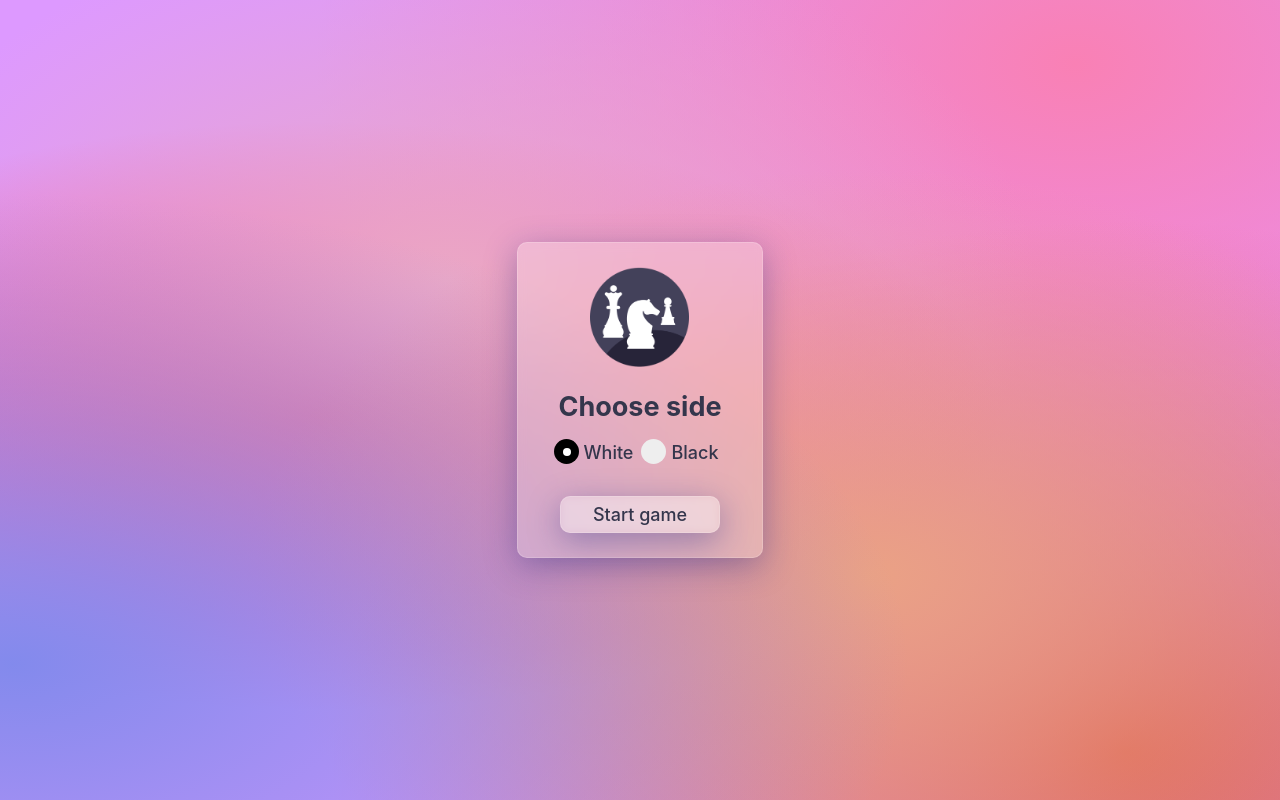
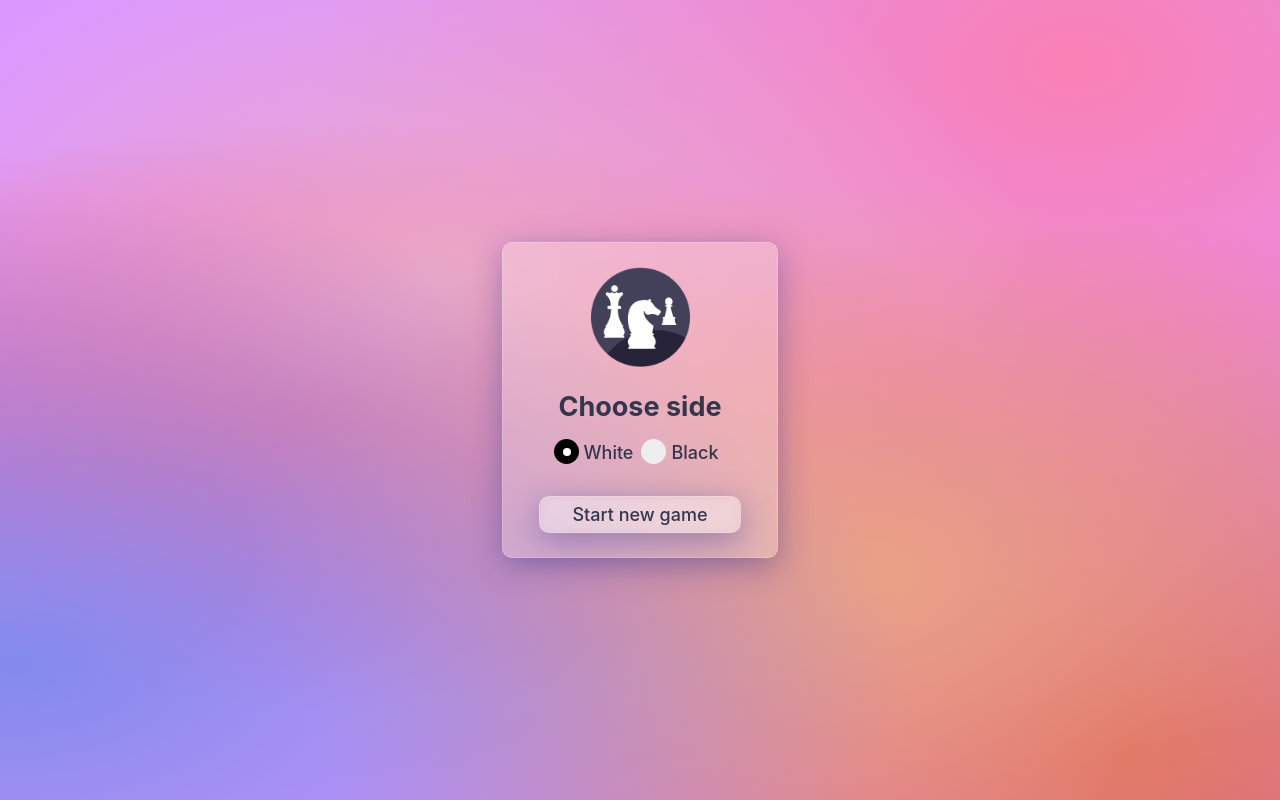
Before and after one commit to kuzmindeniss/react-chess, a React (Create React App) app: page / in a window 1280 px wide. Built offline with nearby package versions, Linux system fonts and the light colour scheme.

Commit message:
Added continuation of the game

```diff
--- a/src/components/Board/Board.tsx
+++ b/src/components/Board/Board.tsx
@@ -8,7 +8,7 @@ import {
 	removeFigure,
 	selectColor,
 	selectFigures,
-	selectGameWon,
+	selectGameWon, setGameStarted,
 	setGameWon
 } from "redux/gameSlice";
 import {useAppDispatch, useAppSelector} from "redux/hooks";
@@ -170,10 +170,15 @@ const Board: React.FC = () => {
 		});
 	}
 
+	const endGame = (winner: Colors) => {
+		dispatch(setGameWon(winner));
+		dispatch(setGameStarted(false))
+	}
+
 	const eatFigure = (figure: FigureData): void => {
 		cellsFigure[`${figure.x}-${figure.y}`] = null;
 		if (figure.name === Figures.KING) {
-			dispatch(setGameWon(getOtherColor(figure.color)));
+			endGame(getOtherColor(figure.color));
 		}
 		dispatch(removeFigure(figure));
 	}
@@ -519,6 +524,7 @@ const Board: React.FC = () => {
 	useEffect(() => {
 		resizeBoard();
 		window.addEventListener('resize', resizeBoard);
+		dispatch(setGameStarted(true));
 	}, [])
 
 	return <div className={styles.boardWrapper} ref={boardRef}>
--- a/src/components/Main/Main.module.scss
+++ b/src/components/Main/Main.module.scss
@@ -21,10 +21,13 @@
 }
 
 .button {
+  display: flex;
+  justify-content: center;
   background: rgba( 255, 255, 255, 0.25 );
   box-shadow: 0 8px 32px 0 rgba( 31, 38, 135, 0.37 );
   backdrop-filter: blur( 4px );
   -webkit-backdrop-filter: blur( 4px );
+  align-self: stretch;
   border-radius: 10px;
   border: 1px solid rgba( 255, 255, 255, 0.18 );
   margin-top: 18px;
--- a/src/components/Main/Main.tsx
+++ b/src/components/Main/Main.tsx
@@ -2,18 +2,25 @@ import React, {useRef} from "react";
 import styles from './Main.module.scss'
 import RadioButton from "../RadioButton/RadioButton";
 import {Link} from "react-router-dom";
-import {selectColor, setColor} from "redux/gameSlice";
-import store from "redux/store";
+import {resetGame, selectColor, selectIsGameStarted, setColor} from "redux/gameSlice";
 import {useAppDispatch, useAppSelector} from "redux/hooks";
 import {Colors} from "types";
+import {useNavigate} from "react-router-dom";
 
 
 const Main: React.FC = () => {
+	const navigate = useNavigate();
 	const color = useAppSelector(selectColor);
+	const isGameStarted = useAppSelector(selectIsGameStarted);
 	const dispatch = useAppDispatch();
 
 	const radioChanged = (id: string) => {
 		dispatch(setColor(id as Colors));
+	}
+
+	const startNewGame = () => {
+		dispatch(resetGame());
+		navigate("/game");
 	}
 
 	return <div className={styles.wrapper}>
@@ -23,7 +30,8 @@ const Main: React.FC = () => {
 				<RadioButton value="White" handleChange={radioChanged} name="radio" isChecked={color === 'white'}/>
 				<RadioButton value="Black" handleChange={radioChanged} name="radio" isChecked={color === 'black'}/>
 			</form>
-		<Link to="game" className={styles.button}>Start game</Link>
+		{isGameStarted && <Link to="game" className={styles.button}>Continue</Link>}
+		<a href="#" onClick={startNewGame} className={styles.button}>Start new game</a>
 	</div>
 }
 
--- a/src/redux/gameSlice.ts
+++ b/src/redux/gameSlice.ts
@@ -2,18 +2,19 @@ import {Colors, FigureData} from "types";
 import {initialFigures} from "components/Board/initialPos";
 import {createSlice, PayloadAction} from "@reduxjs/toolkit";
 import { RootState } from "./store";
-import store from "redux/store";
 
 interface GameState {
 	color: Colors;
 	figures: { [key: string]: FigureData };
 	gameWon: Colors | null;
+	isGameStarted: boolean;
 }
 
 const initialState: GameState = {
 	color: Colors.WHITE,
 	figures: initialFigures,
-	gameWon: null
+	gameWon: null,
+	isGameStarted: false,
 }
 
 export const gameSlice = createSlice({
@@ -36,14 +37,19 @@ export const gameSlice = createSlice({
 		resetGame: (state) => {
 			state.gameWon = initialState.gameWon;
 			state.figures = initialState.figures;
+			state.isGameStarted = false;
+		},
+		setGameStarted: (state, action: PayloadAction<boolean>) => {
+			state.isGameStarted = action.payload;
 		}
 	}
 })
 
-export const { setColor, changeFigurePosition, removeFigure, setGameWon} = gameSlice.actions;
+export const { setColor, changeFigurePosition, removeFigure, setGameWon, resetGame, setGameStarted} = gameSlice.actions;
 
 export const selectFigures = (state: RootState) => state.game.figures;
 export const selectColor = (state: RootState) => state.game.color;
 export const selectGameWon = (state: RootState) => state.game.gameWon;
+export const selectIsGameStarted = (state: RootState) => state.game.isGameStarted;
 
 export default gameSlice.reducer
```
